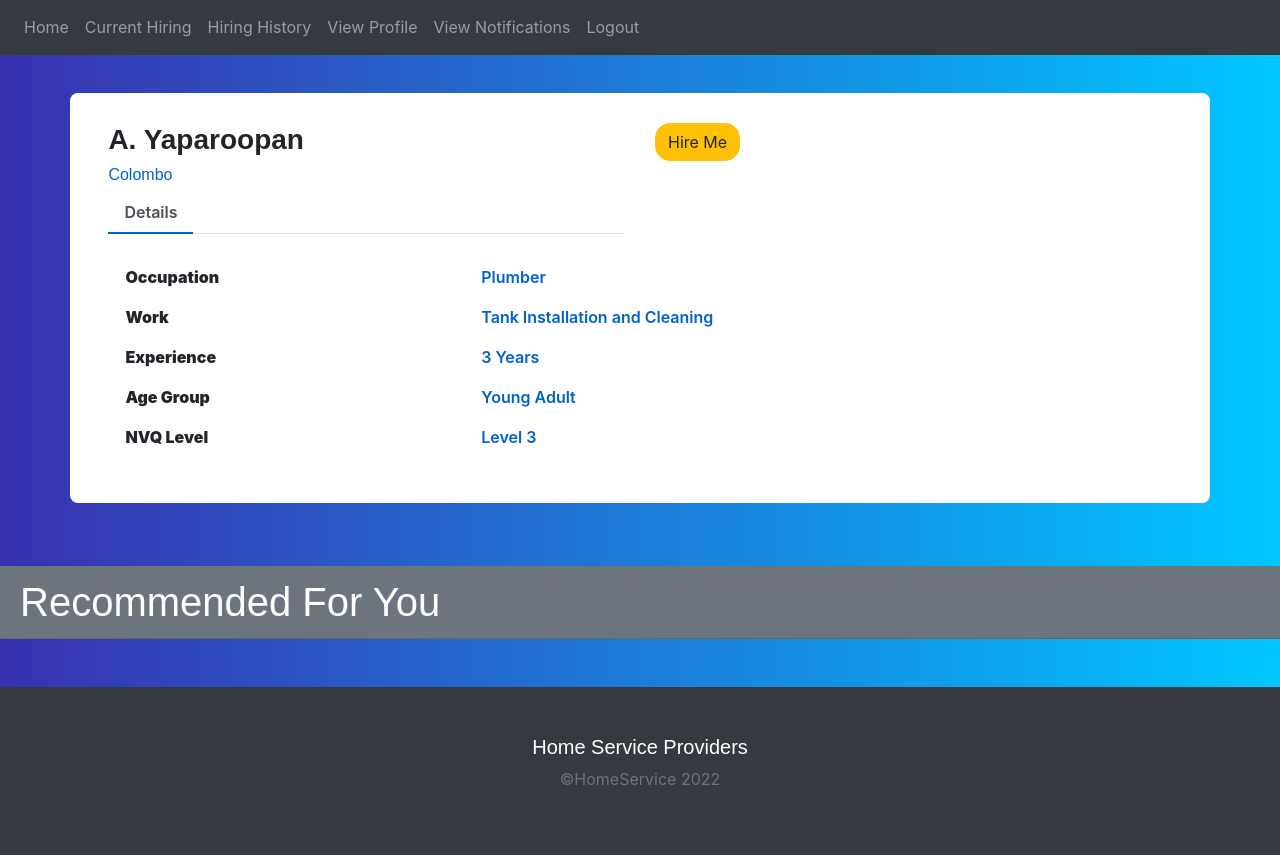
After one commit to CB007753/HomeServiceRecommendationSystem, a Flask app: page /view-plumber-details/1 in a window 1280 px wide. The commit adds this page. Shown: the part 193-1048 px from the top of the page. Run offline with Flask 2, Linux system fonts and the light colour scheme; a user stored in the database is signed in; data comes from the database, SQL or seed files in the repository; some libraries are stand-ins or nearby versions.

Commit message:
added view selected plumber details

```diff
--- a/website/templates/base.html
+++ b/website/templates/base.html
@@ -17,13 +17,10 @@
     />
 
 
-
-
     <link href="//maxcdn.bootstrapcdn.com/bootstrap/4.1.1/css/bootstrap.min.css" rel="stylesheet" id="bootstrap-css">
 <script src="//maxcdn.bootstrapcdn.com/bootstrap/4.1.1/js/bootstrap.min.js"></script>
 <script src="//cdnjs.cloudflare.com/ajax/libs/jquery/3.2.1/jquery.min.js"></script>
 <!------ Include the above in your HEAD tag ---------->
-
 
     <link rel="stylesheet" type="text/css" href="../static/index.css" />
      <title>{% block title %}Home{% endblock %}</title>
@@ -52,6 +49,8 @@
 
             {% if user.is_authenticated %}
           <a class="nav-item nav-link" id="home" href="/">Home</a>
+            <a class="nav-item nav-link" id="current_hires" href="#">Current Hiring</a>
+            <a class="nav-item nav-link" id="hire_history" href="#">Hiring History</a>
             <a class="nav-item nav-link" id="profile" href="/view-profile">View Profile</a>
             <a class="nav-item nav-link" id="notification" href="/notification">View Notifications</a>
           <a class="nav-item nav-link" id="logout" href="/logout">Logout</a>
--- a/website/templates/plumbers_page.html
+++ b/website/templates/plumbers_page.html
@@ -23,6 +23,7 @@
 
 <!--      -->
       <h5 class="card-header bg-dark" style="border-radius: 30px"><b>{{ plumber.name }}</b></h5>
+      {% set plumber_id=plumber.id %}
   <div class="card-body">
     <h5 class="card-title">{{ plumber.work }}</h5>
     <p class="card-text text-white-50 bg-dark" style="border-radius: 15px"><b>Working City :</b> {{ plumber.city_of_work }}</p>
@@ -30,7 +31,9 @@
     <p class="card-text text-white-50 bg-dark" style="border-radius: 15px"><b>Qualification :</b> NVQ {{ plumber.nvq_level }}</p>
 
       <div class="card-footer bg-transparent border-white-50">
-        <div align="center"><a href="#" class="btn btn-warning" style="border-radius: 15px">Hire Me</a></div>
+        <div align="center">
+          <a href="{{ url_for('views.view_plumber_details', record_id = plumber_id) }}" class="btn btn-warning" style="border-radius: 15px">Hire Me</a>
+        </div>
       </div>
 
 
--- /dev/null
+++ b/website/templates/selected_plumber.html
@@ -0,0 +1,96 @@
+{% extends 'base.html' %}
+{% block title %}Plumbers{% endblock %}
+
+{% block content %}
+
+<div class="container emp-profile" style="padding-top: 30px">
+            <form method="post">
+                <div class="row">
+
+                    <div class="col-md-6">
+                        <div class="profile-head">
+                                    <h3>
+                                      <b>{{ plumber.name }}</b>
+                                    </h3>
+                                    <h6>
+                                        {{ plumber.city_of_work }}
+                                    </h6>
+
+                            <ul class="nav nav-tabs" id="myTab" role="tablist">
+                                <li class="nav-item">
+                                    <a class="nav-link active" id="home-tab" data-toggle="tab" href="#home" role="tab" aria-controls="home" aria-selected="true">Details</a>
+                                </li>
+
+                            </ul>
+
+                        </div>
+                    </div>
+
+                    <div class="col-md-2">
+                        <a href="#" class="btn btn-warning" style="border-radius: 15px">Hire Me</a>
+                    </div>
+
+                </div>
+                <div class="row">
+
+                    <div class="col-md-8" style="padding-top: 5px; padding-left: 32px">
+                        <div class="tab-content profile-tab" id="myTabContent">
+                            <div class="tab-pane fade show active" id="home" role="tabpanel" aria-labelledby="home-tab">
+
+                                        <div class="row">
+                                            <div class="col-md-6">
+                                                <label><b>Occupation</b></label>
+                                            </div>
+                                            <div class="col-md-6">
+                                                <p>{{ plumber.occupation }}</p>
+                                            </div>
+                                        </div>
+
+                                        <div class="row">
+                                            <div class="col-md-6">
+                                                <label><b>Work</b></label>
+                                            </div>
+                                            <div class="col-md-6">
+                                                <p>{{ plumber.work }}</p>
+                                            </div>
+                                        </div>
+
+                                        <div class="row">
+                                            <div class="col-md-6">
+                                                <label><b>Experience</b></label>
+                                            </div>
+                                            <div class="col-md-6">
+                                                <p>{{ plumber.years_of_experience }} Years</p>
+                                            </div>
+                                        </div>
+
+                                <div class="row">
+                                            <div class="col-md-6">
+                                                <label><b>Age Group</b></label>
+                                            </div>
+                                            <div class="col-md-6">
+                                                <p>{{ plumber.age_group }}</p>
+                                            </div>
+                                        </div>
+
+                                <div class="row">
+                                            <div class="col-md-6">
+                                                <label><b>NVQ Level</b></label>
+                                            </div>
+                                            <div class="col-md-6">
+                                                <p>{{ plumber.nvq_level }}</p>
+                                            </div>
+                                        </div>
+                            </div>
+
+                        </div>
+                    </div>
+                </div>
+            </form>
+        </div>
+<br>
+<h1 class="card-header text-white bg-secondary">Recommended For You</h1>
+
+
+
+{% endblock %}
--- a/website/views.py
+++ b/website/views.py
@@ -47,3 +47,11 @@ def plumbers():
 @login_required
 def view_profile():
     return render_template("profile_page.html", user=current_user)
+
+
+@views.route('/view-plumber-details/<int:record_id>', methods=['GET', 'POST'])
+@login_required
+def view_plumber_details(record_id):
+    from .models import Plumbers
+    selected_plumber = Plumbers.query.get(record_id)
+    return render_template("selected_plumber.html", user=current_user, plumber=selected_plumber)
```
